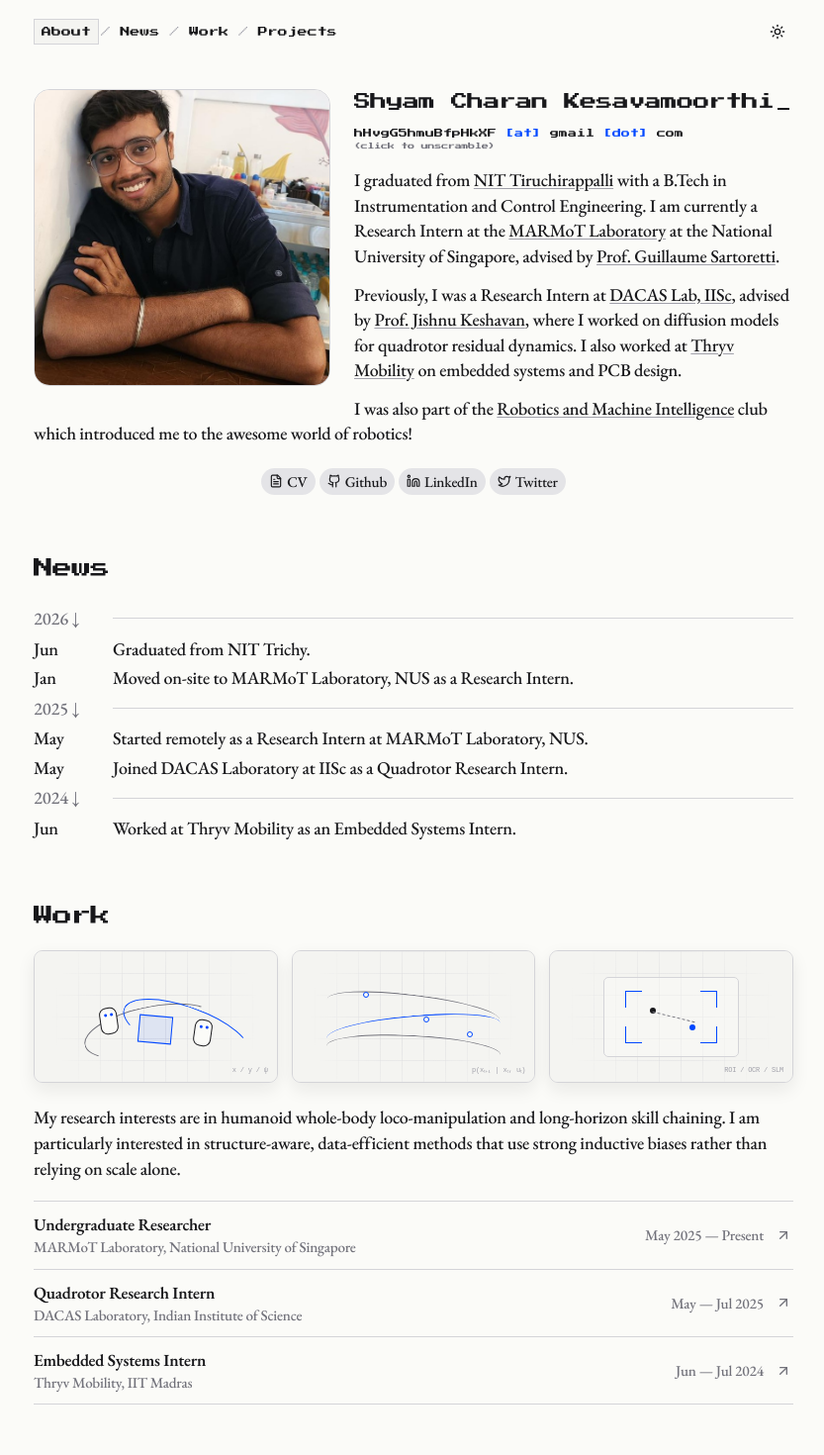
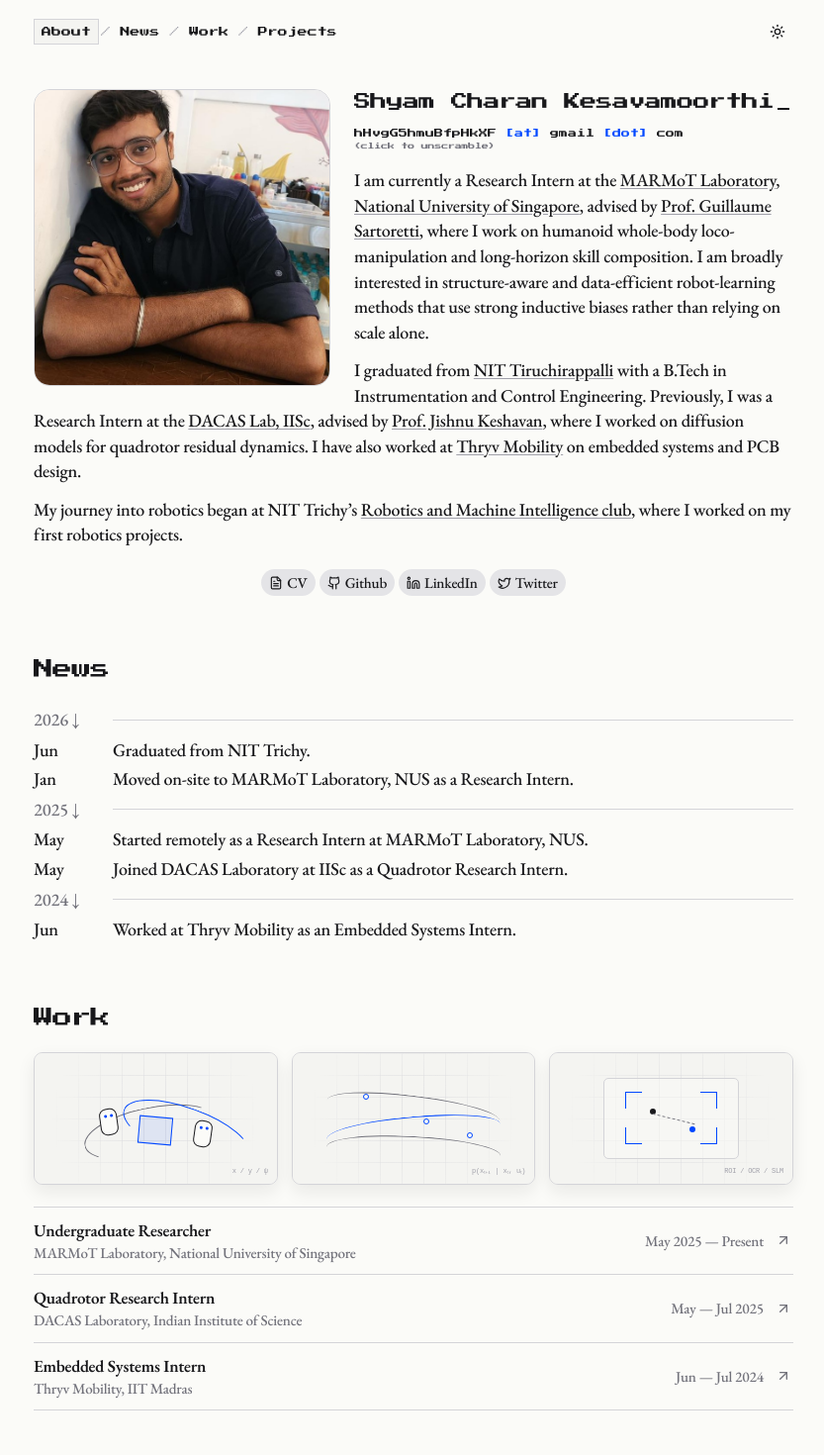
Before and after one commit to InclinedTaco/InclinedTaco.github.io, a Next.js app: page / in a window 1280 px wide. Shown: the top 1470 px of the page at 99% size, without its empty margins (222-1055 px from the left). Built offline with nearby package versions, Linux system fonts and the light colour scheme.

Commit message:
Rewrite linked about section

```diff
--- a/app/globals.css
+++ b/app/globals.css
@@ -209,8 +209,7 @@ button:focus-visible {
   color: var(--ink);
 }
 
-.about-copy p a,
-.work-summary a {
+.about-copy p a {
   text-decoration-color: var(--faint);
   text-underline-offset: 2px;
 }
@@ -349,12 +348,8 @@ button:focus-visible {
   height: 132px;
 }
 
-.work-summary {
-  margin: 22px 0 20px;
-  color: var(--ink);
-}
-
 .experience-list {
+  margin-top: 22px;
   border-top: 1px solid var(--line);
 }
 
--- a/app/page.tsx
+++ b/app/page.tsx
@@ -167,40 +167,42 @@ export default function Home() {
             </h1>
             <EmailScrambler />
             <p>
-              I graduated from{' '}
-              <a href="https://www.nitt.edu/" target="_blank" rel="noreferrer">
-                NIT Tiruchirappalli
-              </a>
-              {' '}with a B.Tech in Instrumentation and Control Engineering. I am
-              currently a Research Intern at the{' '}
+              I am currently a Research Intern at the{' '}
               <a href="https://marmotlab.org/" target="_blank" rel="noreferrer">
                 MARMoT Laboratory
-              </a>{' '}
-              at the National University of Singapore, advised by{' '}
+              </a>,{' '}
+              <a href="https://www.nus.edu.sg/" target="_blank" rel="noreferrer">
+                National University of Singapore
+              </a>, advised by{' '}
               <a
                 href="https://marmotlab.org/bio.html"
                 target="_blank"
                 rel="noreferrer"
               >
                 Prof. Guillaume Sartoretti
-              </a>
-              .
+              </a>, where I work on humanoid whole-body loco-manipulation and
+              long-horizon skill composition. I am broadly interested in
+              structure-aware and data-efficient robot-learning methods that use
+              strong inductive biases rather than relying on scale alone.
             </p>
             <p>
-              Previously, I was a Research Intern at{' '}
+              I graduated from{' '}
+              <a href="https://www.nitt.edu/" target="_blank" rel="noreferrer">
+                NIT Tiruchirappalli
+              </a>{' '}
+              with a B.Tech in Instrumentation and Control Engineering.
+              Previously, I was a Research Intern at the{' '}
               <a href="https://github.com/DACASLab" target="_blank" rel="noreferrer">
                 DACAS Lab, IISc
-              </a>
-              , advised by{' '}
+              </a>, advised by{' '}
               <a
                 href="https://mecheng.iisc.ac.in/project/jishnu-keshavan/"
                 target="_blank"
                 rel="noreferrer"
               >
                 Prof. Jishnu Keshavan
-              </a>
-              , where I worked on diffusion models for quadrotor residual
-              dynamics. I also worked at{' '}
+              </a>, where I worked on diffusion models for quadrotor residual
+              dynamics. I have also worked at{' '}
               <a
                 href="https://www.thryvmobility.com/"
                 target="_blank"
@@ -211,11 +213,10 @@ export default function Home() {
               on embedded systems and PCB design.
             </p>
             <p>
-              I was also part of the{' '}
+              My journey into robotics began at NIT Trichy’s{' '}
               <a href="https://rmi.nitt.edu/" target="_blank" rel="noreferrer">
-                Robotics and Machine Intelligence
-              </a>{' '}
-              club which introduced me to the awesome world of robotics!
+                Robotics and Machine Intelligence club
+              </a>, where I worked on my first robotics projects.
             </p>
           </div>
           <div className="clear" />
@@ -278,12 +279,6 @@ export default function Home() {
               </div>
             ))}
           </div>
-          <p className="work-summary">
-            My research interests are in humanoid whole-body loco-manipulation
-            and long-horizon skill chaining. I am particularly interested in
-            structure-aware, data-efficient methods that use strong inductive
-            biases rather than relying on scale alone.
-          </p>
           <div className="experience-list">
             {experience.map((item) => (
               <a href={item.href} target="_blank" rel="noreferrer" key={item.organisation}>
```
